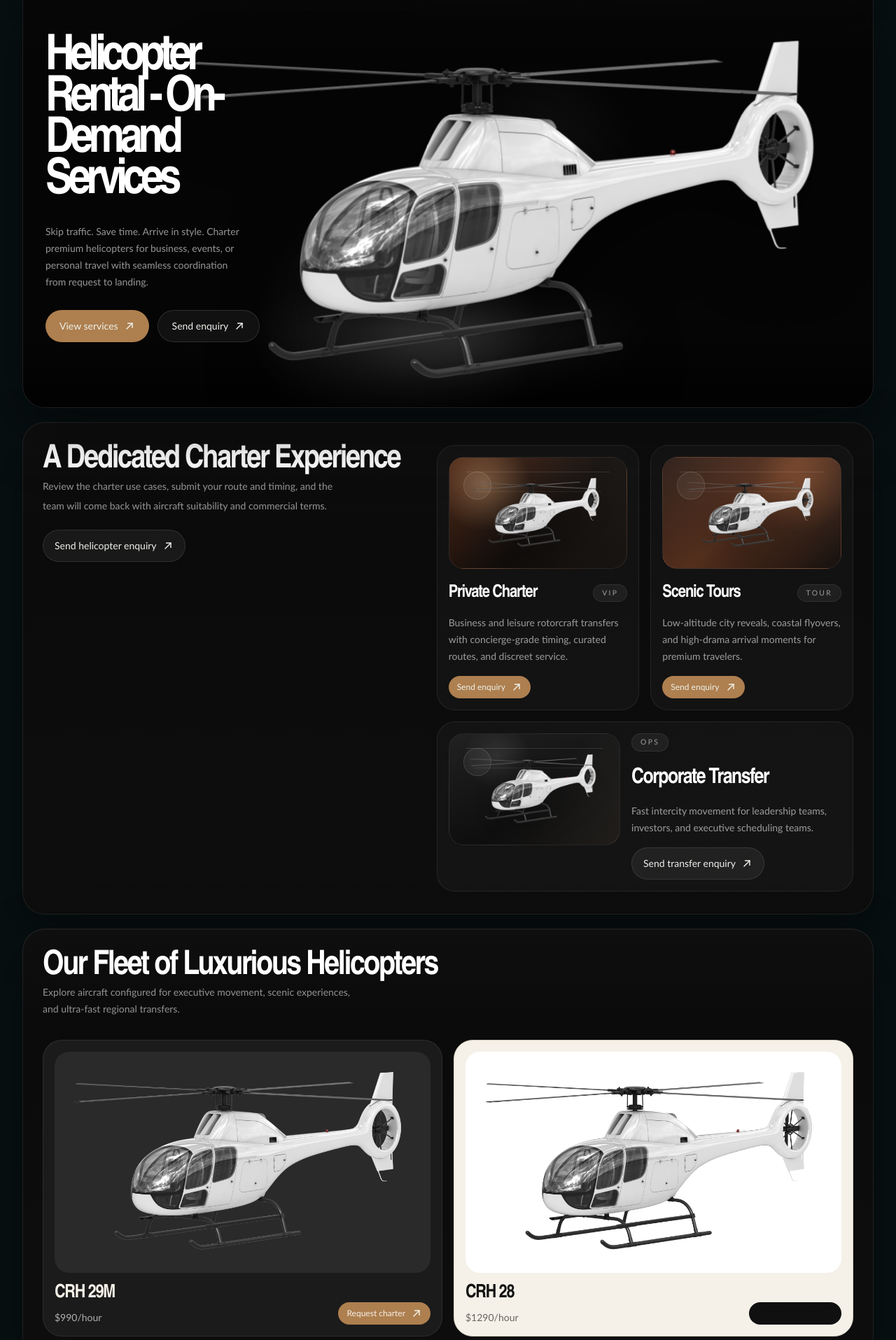
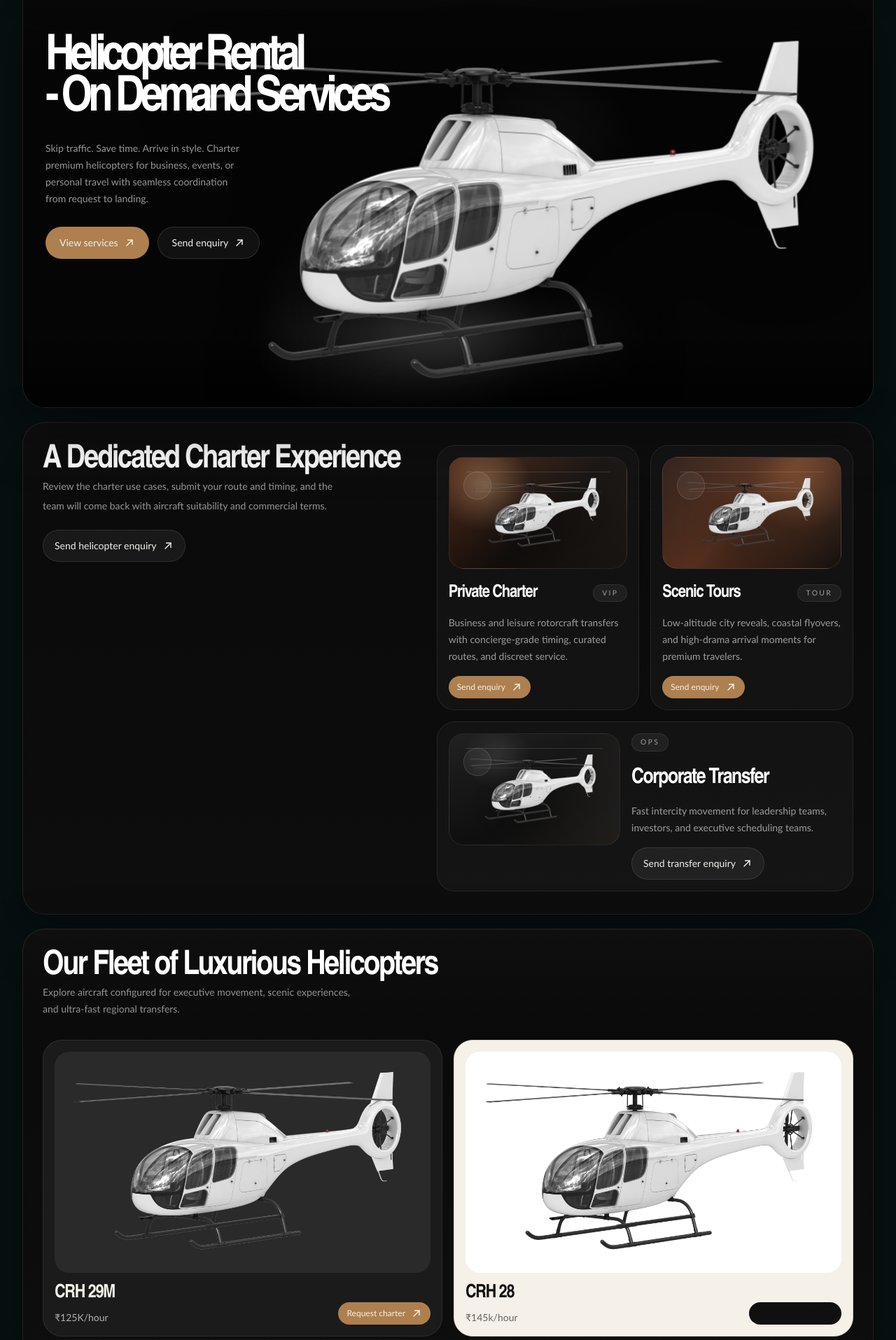
Before and after one commit to Shield-Force-System/sheild-force-fe, a Next.js app: page /helicopter-booking in a window 1280 px wide. Shown: the part 187-2102 px from the top of the page at 70% size. Built offline with nearby package versions, Linux system fonts and the light colour scheme.

Commit message:
Helicopter page content change

```diff
--- a/app/helicopter-booking/page.tsx
+++ b/app/helicopter-booking/page.tsx
@@ -35,12 +35,12 @@ const helicopterServices = [
 const featuredFleet = [
   {
     name: "CRH 29M",
-    price: "$990/hour",
+    price: "₹125K/hour",
     tone: "dark",
   },
   {
     name: "CRH 28",
-    price: "$1290/hour",
+    price: "₹145k/hour",
     tone: "light",
   },
 ] as const;
@@ -87,10 +87,9 @@ export default function HelicopterBookingPage() {
                 <div className="absolute inset-x-0 bottom-0 h-28 bg-[linear-gradient(180deg,transparent,rgba(0,0,0,0.72))]" />
 
                 <div className="relative z-20 max-w-[21rem] pt-2 sm:pt-4 lg:pt-10">
-                  <h1 className="hero-title text-[3rem] text-white sm:text-[3.75rem] lg:text-[4.4rem]">
-                    <span className="block">Helicopter Rental - On-Demand Services</span>
-                    {/* <span className="block"></span> */}
-                    <span className="block"></span>
+                  <h1 className="hero-title text-[clamp(1.8rem,8.5vw,3rem)] text-white sm:text-[3.75rem] lg:text-[4.4rem]">
+                    <span className="block whitespace-nowrap">Helicopter Rental</span>
+                    <span className="block whitespace-nowrap">- On Demand Services</span>
                   </h1>
 
                   <p className="mt-7 max-w-[18rem] text-sm leading-6 text-white/58 sm:text-[14px]">
```
